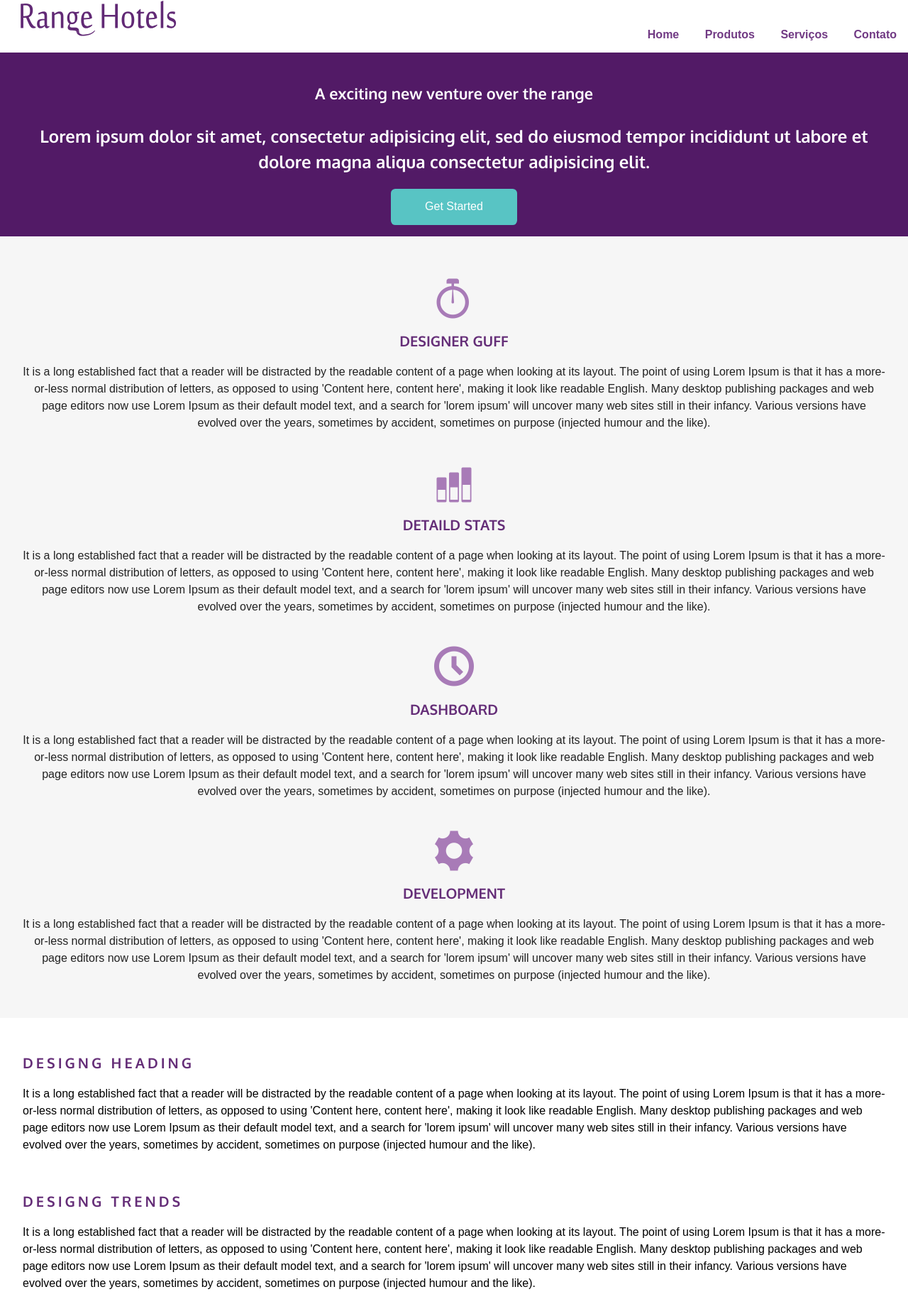
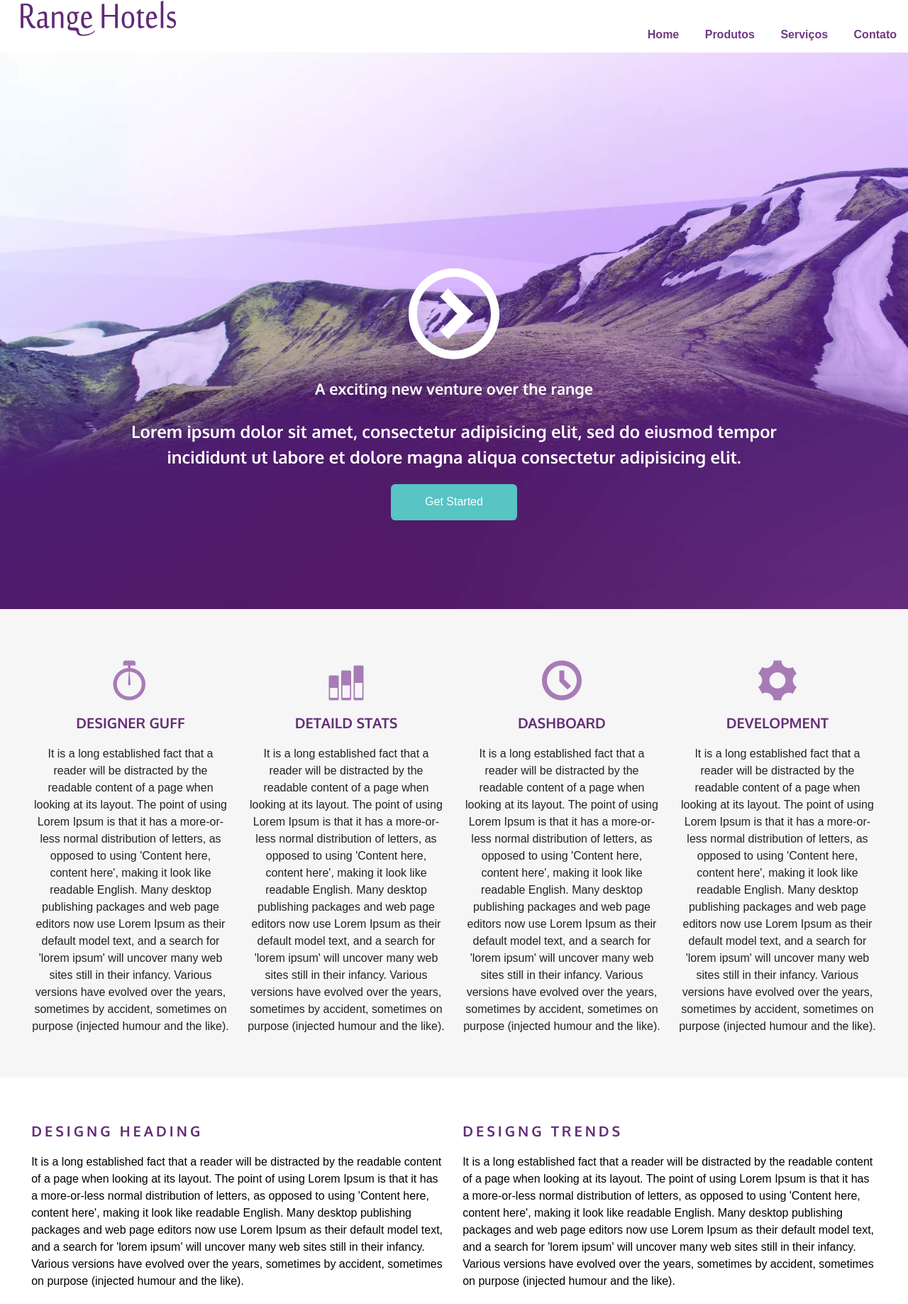
Before and after one commit to kauancf/curso-web-design, a plain HTML site: page Projeto_RangeHostels/index.html in a window 1280 px wide. Shown: the part 24-1861 px from the top of the page at 71% size. Drawn offline with Linux system fonts and the light colour scheme; files whose address does not match are found by name.

Commit message:
Projeto 04 - Finalizado

```diff
--- a/Projeto_RangeHostels/CSS/style.css
+++ b/Projeto_RangeHostels/CSS/style.css
@@ -8,10 +8,16 @@ h1, h2, h3, h4, h5, h6{
     font-family: "Oxygen", Arial, Helvetica, sans-serif;
 }
 
-.clearfix::after{ /*fixar elementos com float*/
+.clearfix::after, .row::after{ /*fixar elementos com float*/
     content: ' ';
     display: block;
     clear: both;
+}
+
+.max-width{
+    max-width: 85.375em;
+    margin-left: auto;
+    margin-right: auto;
 }
 
 .button{
@@ -28,6 +34,16 @@ h1, h2, h3, h4, h5, h6{
 
 .button:hover{
     background: #37a0a0;
+}
+
+.icon-play{
+    height: 5em;
+    display: none;
+}
+
+.icon-play img{
+    max-width: 100%;
+    max-height: 100%;
 }
 
 .top-header{
@@ -155,10 +171,15 @@ h1, h2, h3, h4, h5, h6{
     color: white;
 }
 
-@media screen and (min-width: 48.75em){  /*fortação para quando o dispositivo tiver um minimo de 400px de largura*/
-   .top-header-logo{
+@media screen and (min-width: 45em){  /*fortação para quando o dispositivo tiver um minimo de 720px de largura*/
+
+    .top-header-logo{
     float: left;
    }
+
+   .icon-play{
+    display: block;
+    }
 
    .top-nav{
     background: transparent;
@@ -196,5 +217,60 @@ h1, h2, h3, h4, h5, h6{
 
     }
 
+    /*grid*/
+    .col-1-4{
+        width: 44%;
+        margin: 3%;
+        float: left;
+    }
+
+    .bottom-content-article .button{
+        float: right;
+    }
 
 }
+
+@media screen and (min-width: 64em){  /*1024px / 16 = 64 */
+    .top-content{
+        background: #521a66 url(../images/bg_topo_1198x670.jpg);
+        height: 20em;
+        background-position: center top;
+        padding-top: 15em;
+        background-repeat: no-repeat; /*não repetir imagem de fundo*/
+        background-size: cover; /*esticar imagem para cobrir toda a tela*/
+    }
+
+}
+
+    @media screen and (min-width: 80em){  /*1280px / 16 = 80 */
+        .top-content{
+            background: url(../images/bg_topo_1600x1374.jpg);
+            padding: 19em 10em 10em;
+            background-position: center top;
+            background-repeat: no-repeat; /*não repetir imagem de fundo*/
+            background-size: cover; /*esticar imagem para cobrir toda a tela*/
+        }
+
+        .icon-play{
+            height: 8em;
+            }
+
+        /*grid*/
+        .col-1-4{
+            width: 23%;
+            margin: 1%;
+            float: left;
+        }
+
+        .col-1-2{
+            width: 48%;
+            margin: 1%;
+            float: left;
+        }
+
+        .bottom-content-article .button{
+            float: none;
+        }
+
+
+}
--- a/Projeto_RangeHostels/index.html
+++ b/Projeto_RangeHostels/index.html
@@ -17,6 +17,7 @@
 <body>
 
     <header class="top-header clearfix">
+        <div class="max-width">
             <img class="top-header-logo" src="images/logo_mob.svg" alt="Logo tipo Range Hotels">
 
             <nav class="top-nav">
@@ -28,10 +29,14 @@
 
                 </ul>
             </nav>
+        </div>
     </header>
 
 	<section class="top-content">
 
+        <div class="icon-play">
+            <img src="images/icon_play.svg" alt="">
+        </div>
         <h1 class="top-content-title">A exciting new venture over the range</h1>
 
         <h2 class="top-content-subtitle">Lorem ipsum dolor sit amet, consectetur adipisicing elit, sed do eiusmod tempor incididunt ut labore et dolore magna aliqua consectetur adipisicing elit.</h2>
@@ -40,16 +45,17 @@
 
     </section>
 
-    <section class="main-content">
+    <section class="main-content row">
+        <div class="max-width">
 
-        <article>
+            <article class="col-1-4">
                 <span class="icon-stopwatch"></span>
                 <h3 class="main-content-title">Designer Guff</h3>
 
                 <p>It is a long established fact that a reader will be distracted by the readable content of a page when looking at its layout. The point of using Lorem Ipsum is that it has a more-or-less normal distribution of letters, as opposed to using 'Content here, content here', making it look like readable English. Many desktop publishing packages and web page editors now use Lorem Ipsum as their default model text, and a search for 'lorem ipsum' will uncover many web sites still in their infancy. Various versions have evolved over the years, sometimes by accident, sometimes on purpose (injected humour and the like).</p>
             </article>
 
-        <article>
+            <article class="col-1-4">
 
                 <span class="icon-stats-bars2"></span>
                 <h3 class="main-content-title">Detaild Stats</h3>
@@ -57,7 +63,7 @@
                 <p>It is a long established fact that a reader will be distracted by the readable content of a page when looking at its layout. The point of using Lorem Ipsum is that it has a more-or-less normal distribution of letters, as opposed to using 'Content here, content here', making it look like readable English. Many desktop publishing packages and web page editors now use Lorem Ipsum as their default model text, and a search for 'lorem ipsum' will uncover many web sites still in their infancy. Various versions have evolved over the years, sometimes by accident, sometimes on purpose (injected humour and the like).</p>
             </article>
 
-        <article>
+            <article class="col-1-4">
 
                 <span class="icon-clock"></span>
                 <h3 class="main-content-title">Dashboard</h3>
@@ -65,39 +71,41 @@
                 <p>It is a long established fact that a reader will be distracted by the readable content of a page when looking at its layout. The point of using Lorem Ipsum is that it has a more-or-less normal distribution of letters, as opposed to using 'Content here, content here', making it look like readable English. Many desktop publishing packages and web page editors now use Lorem Ipsum as their default model text, and a search for 'lorem ipsum' will uncover many web sites still in their infancy. Various versions have evolved over the years, sometimes by accident, sometimes on purpose (injected humour and the like).</p>
             </article>
 
-        <article>
+            <article class="col-1-4">
 
                 <span class="icon-cog"></span>
                 <h3 class="main-content-title">Development</h3>
 
                 <p>It is a long established fact that a reader will be distracted by the readable content of a page when looking at its layout. The point of using Lorem Ipsum is that it has a more-or-less normal distribution of letters, as opposed to using 'Content here, content here', making it look like readable English. Many desktop publishing packages and web page editors now use Lorem Ipsum as their default model text, and a search for 'lorem ipsum' will uncover many web sites still in their infancy. Various versions have evolved over the years, sometimes by accident, sometimes on purpose (injected humour and the like).</p>
             </article>
-
+        </div>
     </section>
 
-    <section class="bottom-content">
-        <article class="bottom-content-article">
+    <section class="bottom-content row">
+        <div class="max-width">
+
+            <article class="bottom-content-article clearfix col-1-2 col-1-2">
                 <h3 class="bottom-content-title">Designg Heading</h3>
                 <p>It is a long established fact that a reader will be distracted by the readable content of a page when looking at its layout. The point of using Lorem Ipsum is that it has a more-or-less normal distribution of letters, as opposed to using 'Content here, content here', making it look like readable English. Many desktop publishing packages and web page editors now use Lorem Ipsum as their default model text, and a search for 'lorem ipsum' will uncover many web sites still in their infancy. Various versions have evolved over the years, sometimes by accident, sometimes on purpose (injected humour and the like).</p>
             </article>
 
-        <article class="bottom-content-article">
+            <article class="bottom-content-article clearfix col-1-2">
                 <h3 class="bottom-content-title">Designg Trends</h3>
                 <p>It is a long established fact that a reader will be distracted by the readable content of a page when looking at its layout. The point of using Lorem Ipsum is that it has a more-or-less normal distribution of letters, as opposed to using 'Content here, content here', making it look like readable English. Many desktop publishing packages and web page editors now use Lorem Ipsum as their default model text, and a search for 'lorem ipsum' will uncover many web sites still in their infancy. Various versions have evolved over the years, sometimes by accident, sometimes on purpose (injected humour and the like).</p>
             </article>
 
-        <article class="bottom-content-article">
+            <article class="bottom-content-article clearfix col-1-2">
                 <h3 class="bottom-content-title">Designg Users</h3>
                 <p>It is a long established fact that a reader will be distracted by the readable content of a page when looking at its layout. The point of using Lorem Ipsum is that it has a more-or-less normal distribution of letters, as opposed to using 'Content here, content here', making it look like readable English. Many desktop publishing packages and web page editors now use Lorem Ipsum as their default model text, and a search for 'lorem ipsum' will uncover many web sites still in their infancy. Various versions have evolved over the years, sometimes by accident, sometimes on purpose (injected humour and the like).</p>
                 <a class="button" href="#" title="Get Started">Get Started</a>
             </article>
 
-        <article class="bottom-content-article">
+            <article class="bottom-content-article clearfix col-1-2">
                 <h3 class="bottom-content-title">Designg Goals</h3>
                 <p>It is a long established fact that a reader will be distracted by the readable content of a page when looking at its layout. The point of using Lorem Ipsum is that it has a more-or-less normal distribution of letters, as opposed to using 'Content here, content here', making it look like readable English. Many desktop publishing packages and web page editors now use Lorem Ipsum as their default model text, and a search for 'lorem ipsum' will uncover many web sites still in their infancy. Various versions have evolved over the years, sometimes by accident, sometimes on purpose (injected humour and the like).</p>
                 <a class="button" href="#" title="Buy Now">Buy Now</a>
             </article>
-
+        </div>
     </section>
 
     <footer class="footer">
```
Lines whose indentation alone changed are shown as unchanged.
